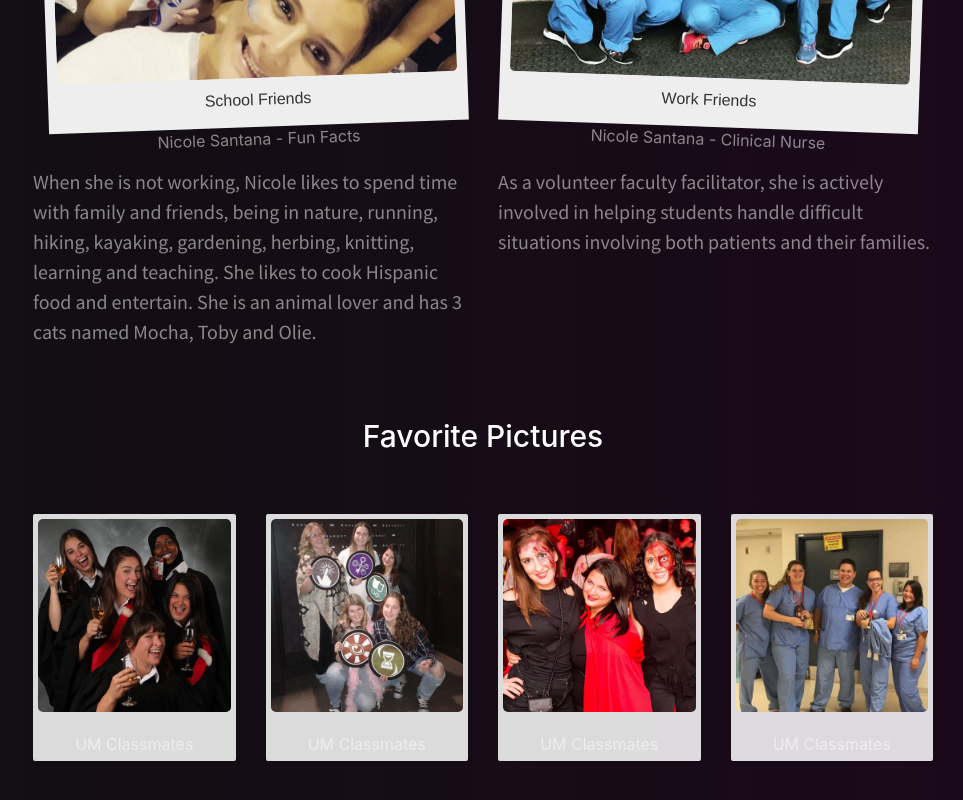
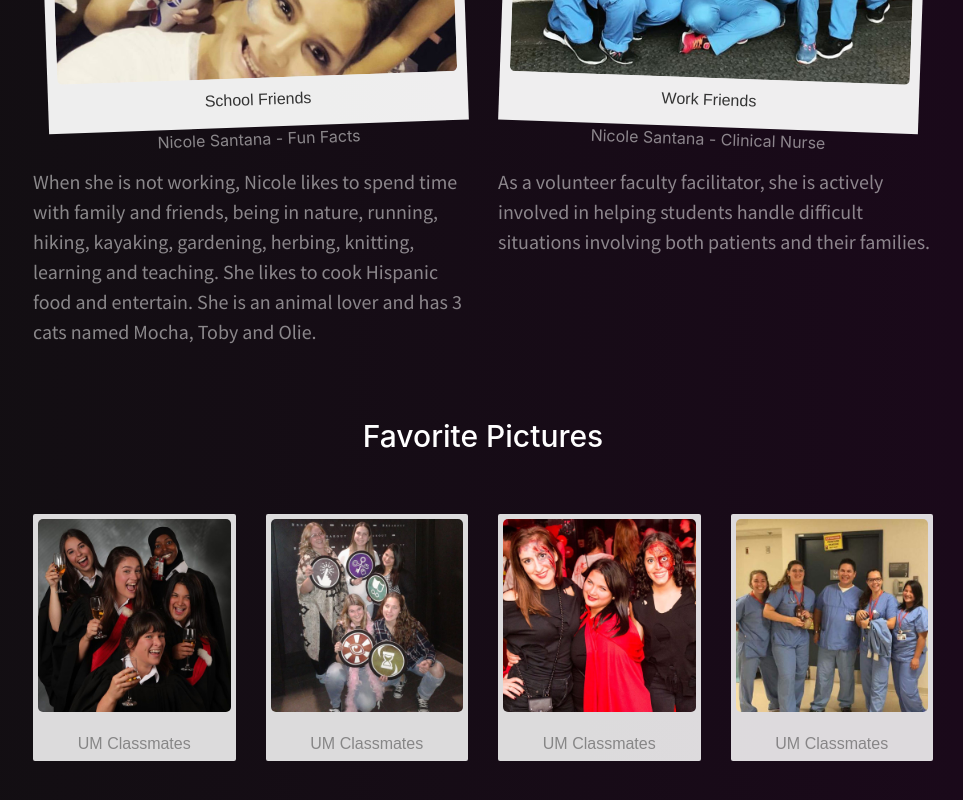
Before and after one commit to Wen-D/bioSite, a plain HTML site: page index.html in a window 1280 px wide. Shown: the part 1531-2331 px from the top of the page, without its empty margins (317-1280 px from the left). Drawn offline with nearby package versions, Linux system fonts and the light colour scheme.

Commit message:
Polaroid Styling

```diff
--- a/style.css
+++ b/style.css
@@ -241,4 +241,11 @@ figure.polaroid a:after {
 }
 .polaroidtype2 figcaption {
     margin-top: 5px;
+    font-weight: 300;
+    font-family: "Marker Felt", sans-serif;
+    text-decoration: none;
+    color: #333;
+    font-size: 16px;
+    text-transform: capitalize;
+    text-align: center;
 }
```
